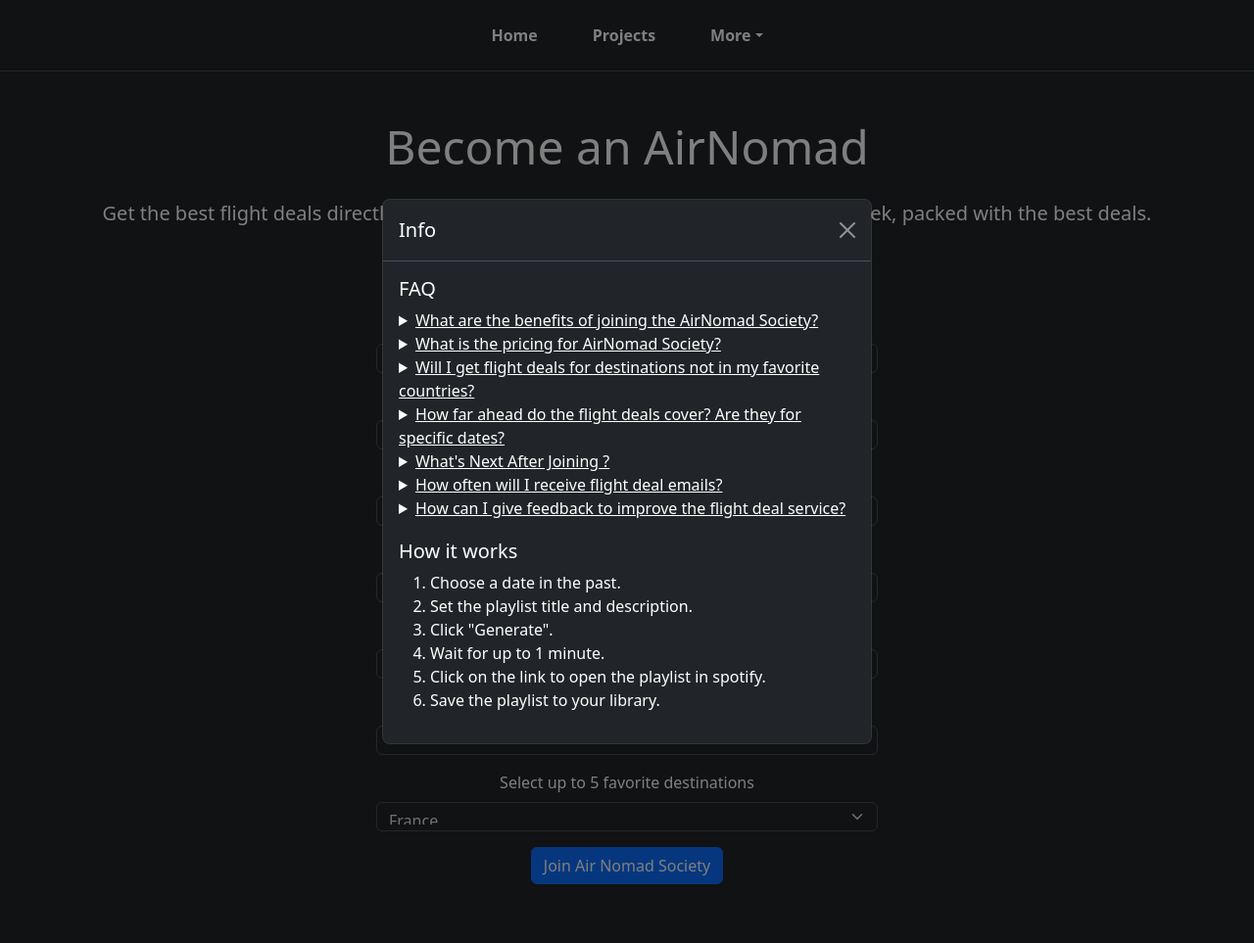
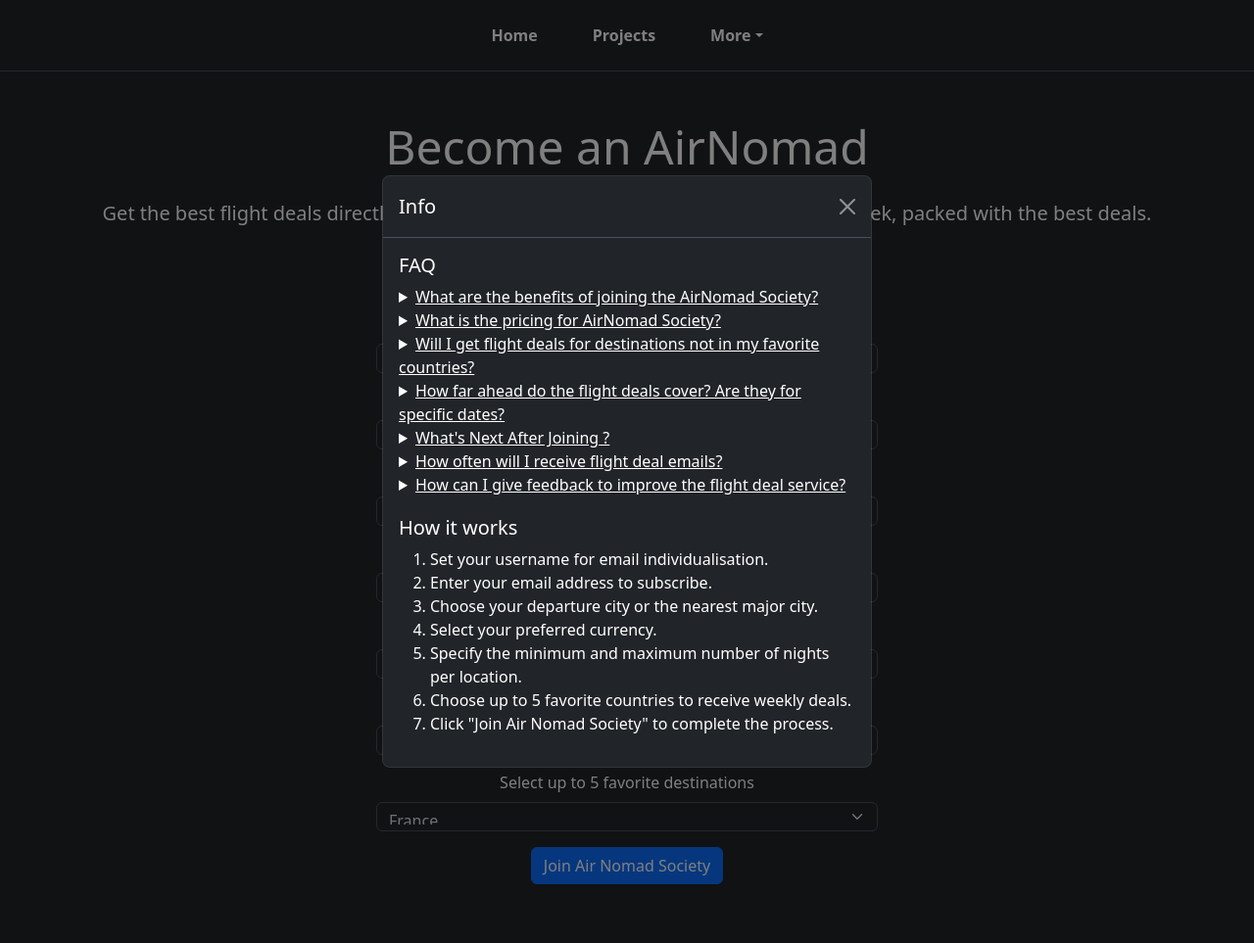
Before and after one commit to timonrieger/Project-Hub, a Flask app: page /air-nomad-society in a window 1280 px wide, after a click on "Info". Shown: the whole page at 98% size. Run offline with Flask 3, Linux system fonts and the light colour scheme; some libraries are stand-ins or nearby versions.

Commit message:
write how it works instruction

```diff
--- a/templates/AirNomad.html
+++ b/templates/AirNomad.html
@@ -58,13 +58,14 @@
                 </div>
                 <div>
                     <h5>How it works</h5>
-                     <ol>
-                        <li>Choose a date in the past.</li>
-                        <li>Set the playlist title and description.</li>
-                        <li>Click "Generate".</li>
-                        <li>Wait for up to 1 minute.</li>
-                        <li>Click on the link to open the playlist in spotify.</li>
-                        <li>Save the playlist to your library.</li>
+                    <ol>
+                      <li>Set your username for email individualisation.</li>
+                      <li>Enter your email address to subscribe.</li>
+                      <li>Choose your departure city or the nearest major city.</li>
+                      <li>Select your preferred currency.</li>
+                      <li>Specify the minimum and maximum number of nights per location.</li>
+                      <li>Choose up to 5 favorite countries to receive weekly deals.</li>
+                      <li>Click "Join Air Nomad Society" to complete the process.</li>
                     </ol>
                 </div>
               </div>
@@ -75,27 +76,6 @@
         <br><br>
         <!-- caroussel -->
         <div class="container marketing">
-    <!-- Three columns of text below the carousel -->
-            <!--<div class="row py-4">
-              <div class="col-lg-4">
-                <svg class="bd-placeholder-img rounded-circle" width="140" height="140" xmlns="http://www.w3.org/2000/svg" role="img" aria-label="Placeholder" preserveAspectRatio="xMidYMid slice" focusable="false"><title>Placeholder</title><rect width="100%" height="100%" fill="var(&#45;&#45;bs-secondary-color)"></rect></svg>
-                <h2 class="fw-normal">Heading</h2>
-                <p>Some representative placeholder content for the three columns of text below the carousel. This is the first column.</p>
-                <p><a class="btn btn-secondary" href="#">View details »</a></p>
-              </div>&lt;!&ndash; /.col-lg-4 &ndash;&gt;
-              <div class="col-lg-4">
-                <svg class="bd-placeholder-img rounded-circle" width="140" height="140" xmlns="http://www.w3.org/2000/svg" role="img" aria-label="Placeholder" preserveAspectRatio="xMidYMid slice" focusable="false"><title>Placeholder</title><rect width="100%" height="100%" fill="var(&#45;&#45;bs-secondary-color)"></rect></svg>
-                <h2 class="fw-normal">Heading</h2>
-                <p>Another exciting bit of representative placeholder content. This time, we've moved on to the second column.</p>
-                <p><a class="btn btn-secondary" href="#">View details »</a></p>
-              </div>&lt;!&ndash; /.col-lg-4 &ndash;&gt;
-              <div class="col-lg-4">
-                <svg class="bd-placeholder-img rounded-circle" width="140" height="140" xmlns="http://www.w3.org/2000/svg" role="img" aria-label="Placeholder" preserveAspectRatio="xMidYMid slice" focusable="false"><title>Placeholder</title><rect width="100%" height="100%" fill="var(&#45;&#45;bs-secondary-color)"></rect></svg>
-                <h2 class="fw-normal">Heading</h2>
-                <p>And lastly this, the third column of representative placeholder content.</p>
-                <p><a class="btn btn-secondary" href="#">View details »</a></p>
-              </div>&lt;!&ndash; /.col-lg-4 &ndash;&gt;
-            </div>&lt;!&ndash; /.row &ndash;&gt;-->
             <!-- START THE FEATURETTES -->
 
             <hr class="featurette-divider">
```
